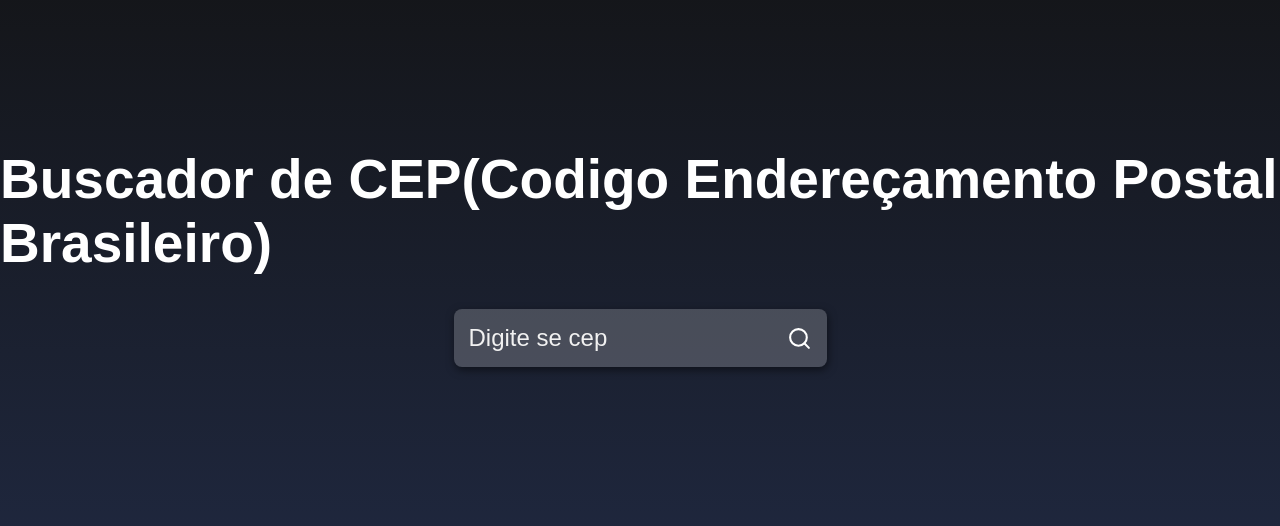
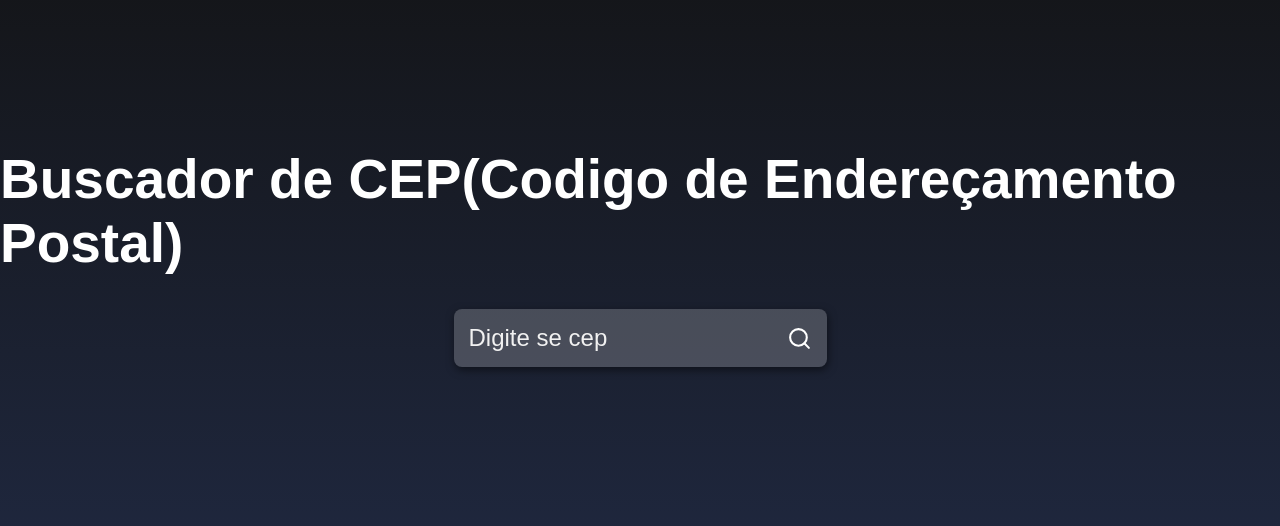
Before and after one commit to FernandoFrancaDev/buscacep, a React (Create React App) app: page / in a window 1280 px wide. Shown: the part 126-652 px from the top of the page. Built offline with nearby package versions, Linux system fonts and the light colour scheme.

Commit message:
Ajuste de título

```diff
--- a/src/App.js
+++ b/src/App.js
@@ -25,7 +25,7 @@ function App() {
 
   return (
    <div className="container">
-    <h1 className="title">Buscador de CEP(Codigo Endereçamento Postal Brasileiro)</h1>
+    <h1 className="title">Buscador de CEP(Codigo de Endereçamento Postal)</h1>
     <div className="containerInput">
       <input
       type="text"
```
